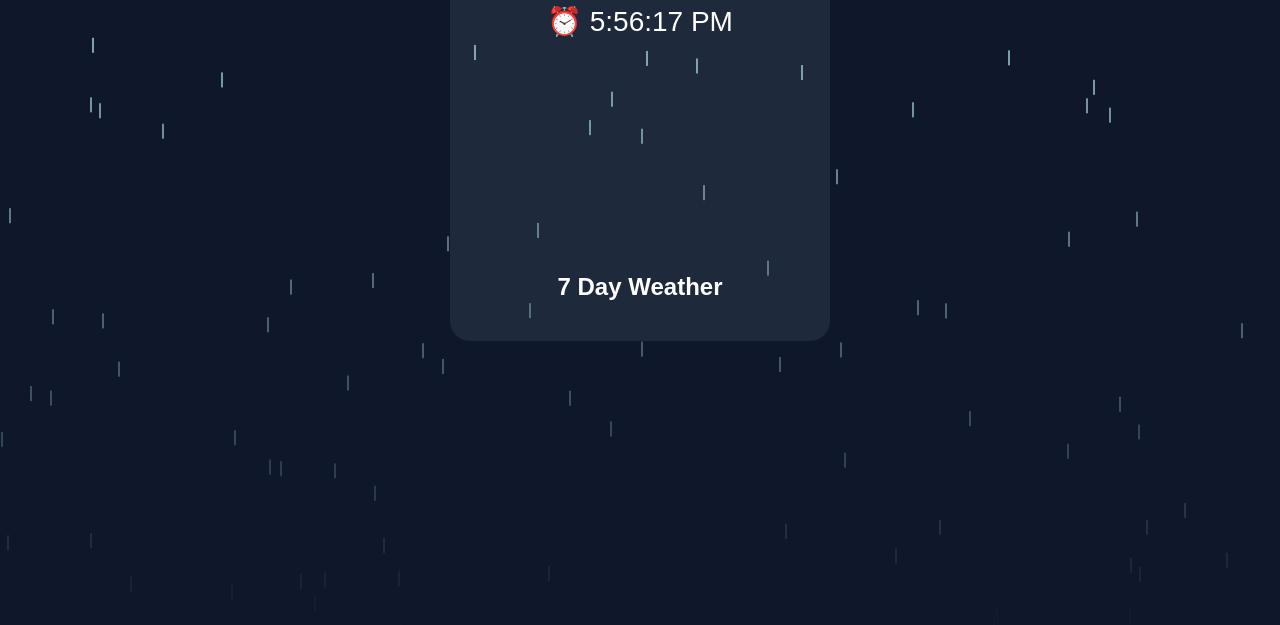
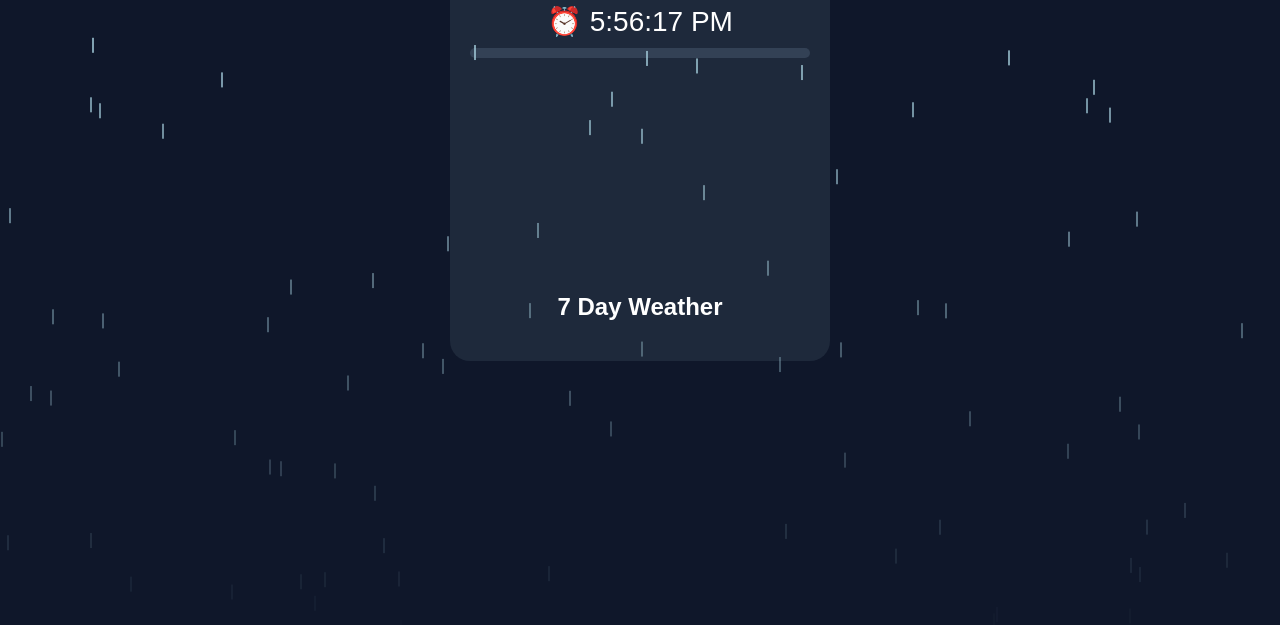
Before and after one commit to Timix249/sunset-tracker, a plain HTML site: page index.html in a window 1280 px wide. Shown: the part 175-800 px from the top of the page. Drawn offline with nearby package versions, Linux system fonts and the light colour scheme.

Commit message:
Add styles for day progress bar

```diff
--- a/style.css
+++ b/style.css
@@ -123,3 +123,18 @@ animation:heatwave 3s infinite alternate;
 100%{opacity:0.5;}
 
 }
+#dayProgress{
+width:100%;
+height:10px;
+background:#334155;
+border-radius:10px;
+margin-top:10px;
+overflow:hidden;
+}
+
+#dayBar{
+height:100%;
+width:0%;
+background:linear-gradient(90deg,#facc15,#fb923c);
+transition:width 1s;
+}
```
